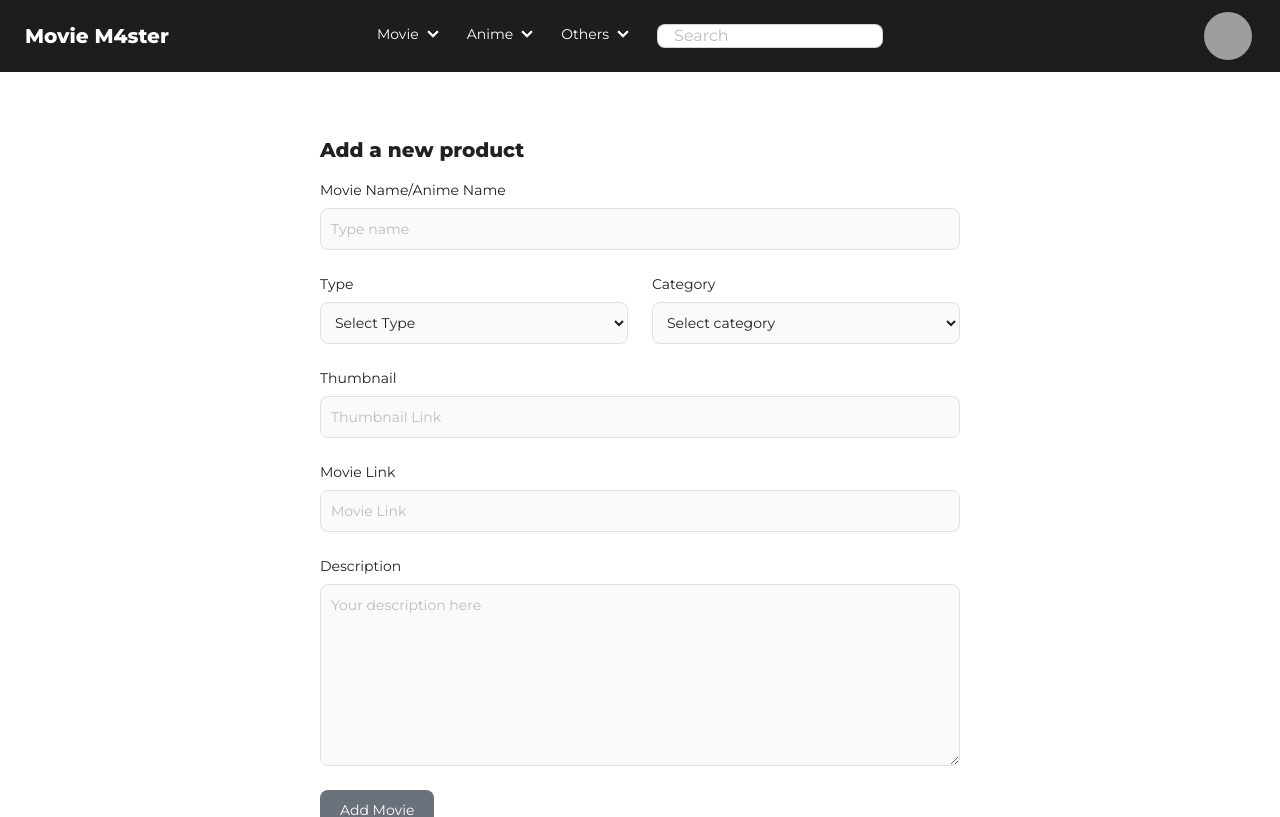
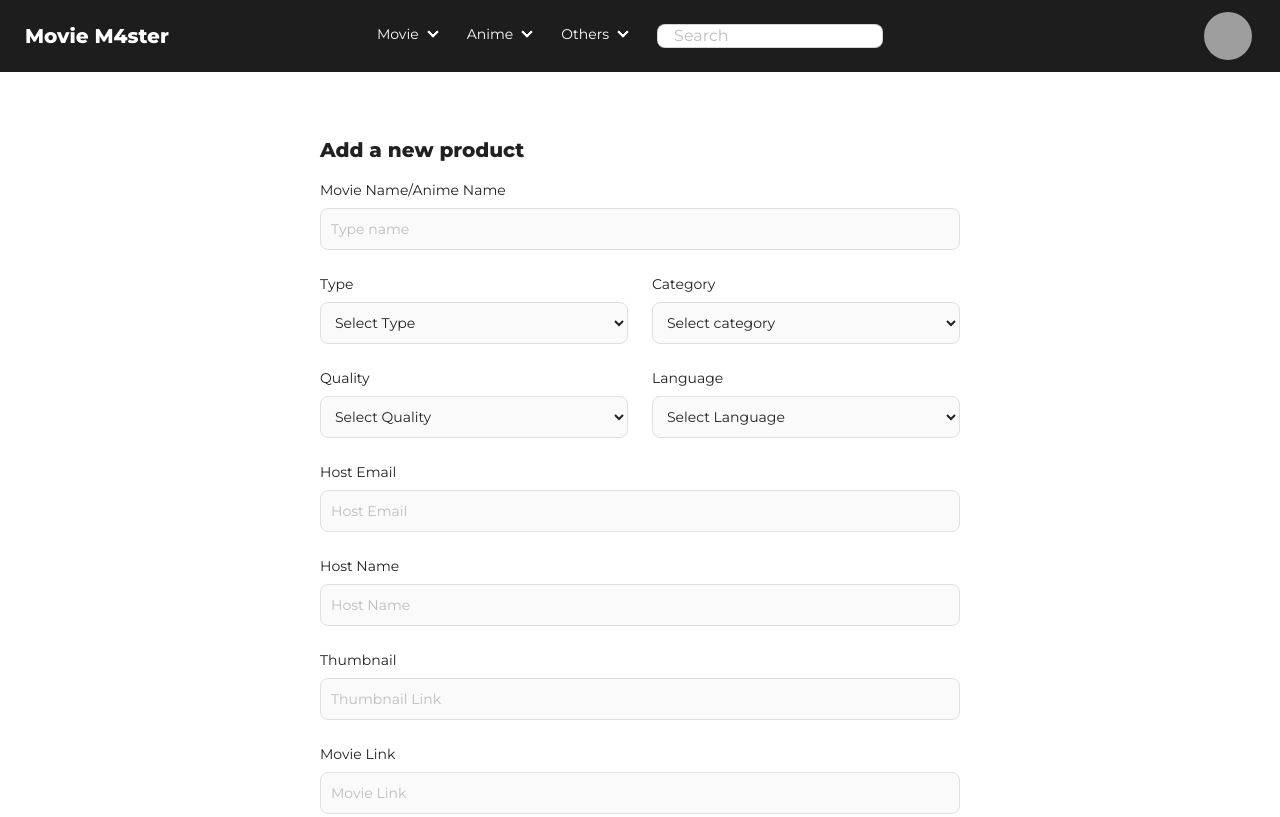
Before and after one commit to Yeasin1020/Movie_Master, a React (Vite) app in the folder moviemsater/: page /addMovie in a window 1280 px wide. Shown: the top 817 px of the page. Built offline with nearby package versions, Linux system fonts and the light colour scheme; no server answers; grey boxes are pictures that could not be loaded.

Commit message:
addConditionInAddMovie

```diff
--- a/moviemsater/src/Pages/AddMovie/AddMovie.jsx
+++ b/moviemsater/src/Pages/AddMovie/AddMovie.jsx
@@ -1,8 +1,11 @@
-import React from "react";
+import React, { useContext } from "react";
 import "./AddMovie.scss";
 import { Link } from "react-router-dom";
+import { AuthContext } from "../../provider/AuthProvider";
 
 const AddMovie = () => {
+
+  const {user} = useContext(AuthContext);
 
   const handleAddMovie = event => {
     event.preventDefault();
@@ -10,11 +13,15 @@ const AddMovie = () => {
     const name = form.name.value;
     const type = form.type.value;
     const category = form.category.value;
+    const Quality = form.Quality.value;
+    const Language = form.Language.value;
+    const hostEmail = form.email.value;
+    const hostName = form.hostName.value;
     const thumbnail = form.thumbnail.value;
     const MovieLink = form.movieLink.value;
     const desc = form.description.value;
-    console.log(name, type, category, thumbnail, MovieLink, desc);
-    const addMovie = { name, type, category, thumbnail, MovieLink, desc }
+    console.log(name, type, category, thumbnail, MovieLink, desc, Quality, Language, hostEmail, hostName);
+    const addMovie = { name, type, category, thumbnail, MovieLink, desc, Quality, Language, hostEmail, hostName }
 
     fetch('http://localhost:5000/addMovie', {
       method: 'POST',
@@ -51,7 +58,7 @@ const AddMovie = () => {
                   id="name"
                   class="bg-gray-50 border border-gray-300 text-gray-900 text-sm rounded-lg focus:ring-primary-600 focus:border-primary-600 block w-full p-2.5 dark:bg-gray-700 dark:border-gray-600 dark:placeholder-gray-400 dark:text-white dark:focus:ring-primary-500 dark:focus:border-primary-500"
                   placeholder="Type name"
-                  required=""
+                  required
                 />
               </div>
               <div>
@@ -98,6 +105,87 @@ const AddMovie = () => {
                   <option value="War">War</option>
                 </select>
               </div>
+
+              {/* Quality, Language	 */}
+
+              <div>
+                <label
+                  for="Quality"
+                  class="block mb-2 text-sm font-medium text-gray-900 dark:text-white"
+                >
+                  	Quality
+                </label>
+                <select
+                  id="Quality"
+                  name="Quality"
+                  class="bg-gray-50 border border-gray-300 text-gray-900 text-sm rounded-lg focus:ring-primary-500 focus:border-primary-500 block w-full p-2.5 dark:bg-gray-700 dark:border-gray-600 dark:placeholder-gray-400 dark:text-white dark:focus:ring-primary-500 dark:focus:border-primary-500"
+                >
+                  <option selected="">Select Quality</option>
+                  <option value="720p">720p</option>
+                  <option value="1080p">1080p</option>
+                </select>
+              </div>
+              {/* <div class="w-full">
+                  <label for="price" class="block mb-2 text-sm font-medium text-gray-900 dark:text-white">Price</label>
+                  <input type="number" name="price" id="price" class="bg-gray-50 border border-gray-300 text-gray-900 text-sm rounded-lg focus:ring-primary-600 focus:border-primary-600 block w-full p-2.5 dark:bg-gray-700 dark:border-gray-600 dark:placeholder-gray-400 dark:text-white dark:focus:ring-primary-500 dark:focus:border-primary-500" placeholder="$2999" required=""/>
+              </div> */}
+              <div>
+                <label
+                  for="Language"
+                  class="block mb-2 text-sm font-medium text-gray-900 dark:text-white"
+                >
+                  Language
+                </label>
+                <select
+                  id="Language"
+                  name="Language"
+                  class="bg-gray-50 border border-gray-300 text-gray-900 text-sm rounded-lg focus:ring-primary-500 focus:border-primary-500 block w-full p-2.5 dark:bg-gray-700 dark:border-gray-600 dark:placeholder-gray-400 dark:text-white dark:focus:ring-primary-500 dark:focus:border-primary-500"
+                >
+                  <option selected="">Select Language</option>
+                  <option value="Bangla">Bangla</option>
+                  <option value="English">English</option>
+                  <option value="Hindi">Hindi</option>
+                  <option value="Tamil">Tamil</option>
+
+                </select>
+              </div>
+              {/* Host Email */}
+              <div class="sm:col-span-2">
+                <label
+                  for="Email"
+                  class="block mb-2 text-sm font-medium text-gray-900 dark:text-white"
+                >
+                  Host Email
+                </label>
+                <input
+                  type="email"
+                  name="email"
+                  id="email"
+                  value={user?.email}
+                  class="bg-gray-50 border border-gray-300 text-gray-900 text-sm rounded-lg focus:ring-primary-600 focus:border-primary-600 block w-full p-2.5 dark:bg-gray-700 dark:border-gray-600 dark:placeholder-gray-400 dark:text-white dark:focus:ring-primary-500 dark:focus:border-primary-500"
+                  placeholder="Host Email "
+                  required
+                />
+              </div>
+              {/* Host Name */}
+              <div class="sm:col-span-2">
+                <label
+                  for=""
+                  class="block mb-2 text-sm font-medium text-gray-900 dark:text-white"
+                >
+                  Host Name
+                </label>
+                <input
+                  type="text"
+                  name="hostName"
+                  id="hostName"
+                  value={user?.displayName}
+                  class="bg-gray-50 border border-gray-300 text-gray-900 text-sm rounded-lg focus:ring-primary-600 focus:border-primary-600 block w-full p-2.5 dark:bg-gray-700 dark:border-gray-600 dark:placeholder-gray-400 dark:text-white dark:focus:ring-primary-500 dark:focus:border-primary-500"
+                  placeholder="Host Name "
+                  required
+                />
+              </div>
+
               <div class="sm:col-span-2">
                 <label
                   for="thumbnail"
@@ -111,9 +199,11 @@ const AddMovie = () => {
                   id="thumbnail"
                   class="bg-gray-50 border border-gray-300 text-gray-900 text-sm rounded-lg focus:ring-primary-600 focus:border-primary-600 block w-full p-2.5 dark:bg-gray-700 dark:border-gray-600 dark:placeholder-gray-400 dark:text-white dark:focus:ring-primary-500 dark:focus:border-primary-500"
                   placeholder="Thumbnail Link "
-                  required=""
+                  required
                 />
               </div>
+
+
               <div class="sm:col-span-2">
                 <label
                   for="name"
@@ -127,7 +217,7 @@ const AddMovie = () => {
                   id="link"
                   class="bg-gray-50 border border-gray-300 text-gray-900 text-sm rounded-lg focus:ring-primary-600 focus:border-primary-600 block w-full p-2.5 dark:bg-gray-700 dark:border-gray-600 dark:placeholder-gray-400 dark:text-white dark:focus:ring-primary-500 dark:focus:border-primary-500"
                   placeholder="Movie Link "
-                  required=""
+                  required
                 />
               </div>
 
@@ -144,6 +234,7 @@ const AddMovie = () => {
                   rows="8"
                   class="block p-2.5 w-full text-sm text-gray-900 bg-gray-50 rounded-lg border border-gray-300 focus:ring-primary-500 focus:border-primary-500 dark:bg-gray-700 dark:border-gray-600 dark:placeholder-gray-400 dark:text-white dark:focus:ring-primary-500 dark:focus:border-primary-500"
                   placeholder="Your description here"
+                  required
                 ></textarea>
               </div>
             </div>
```
